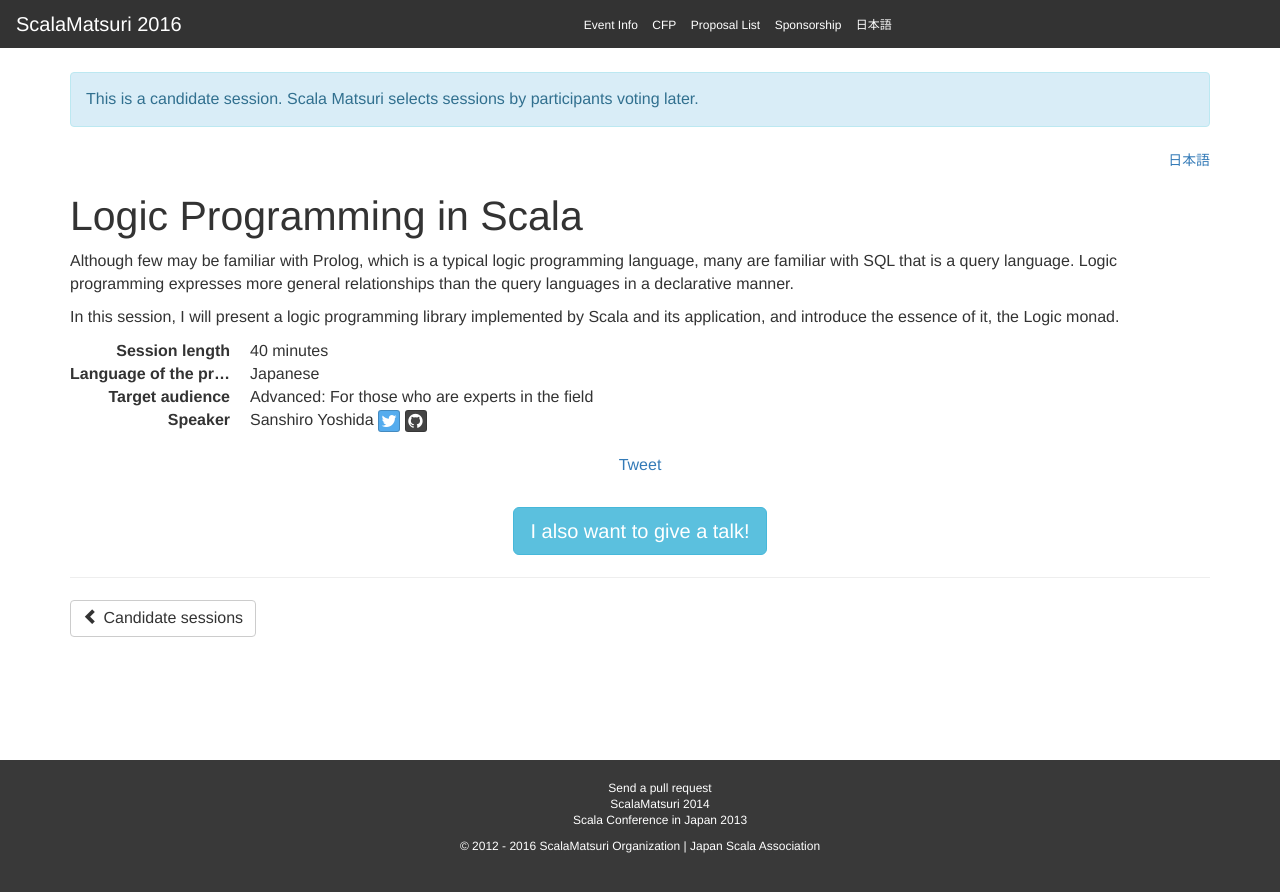
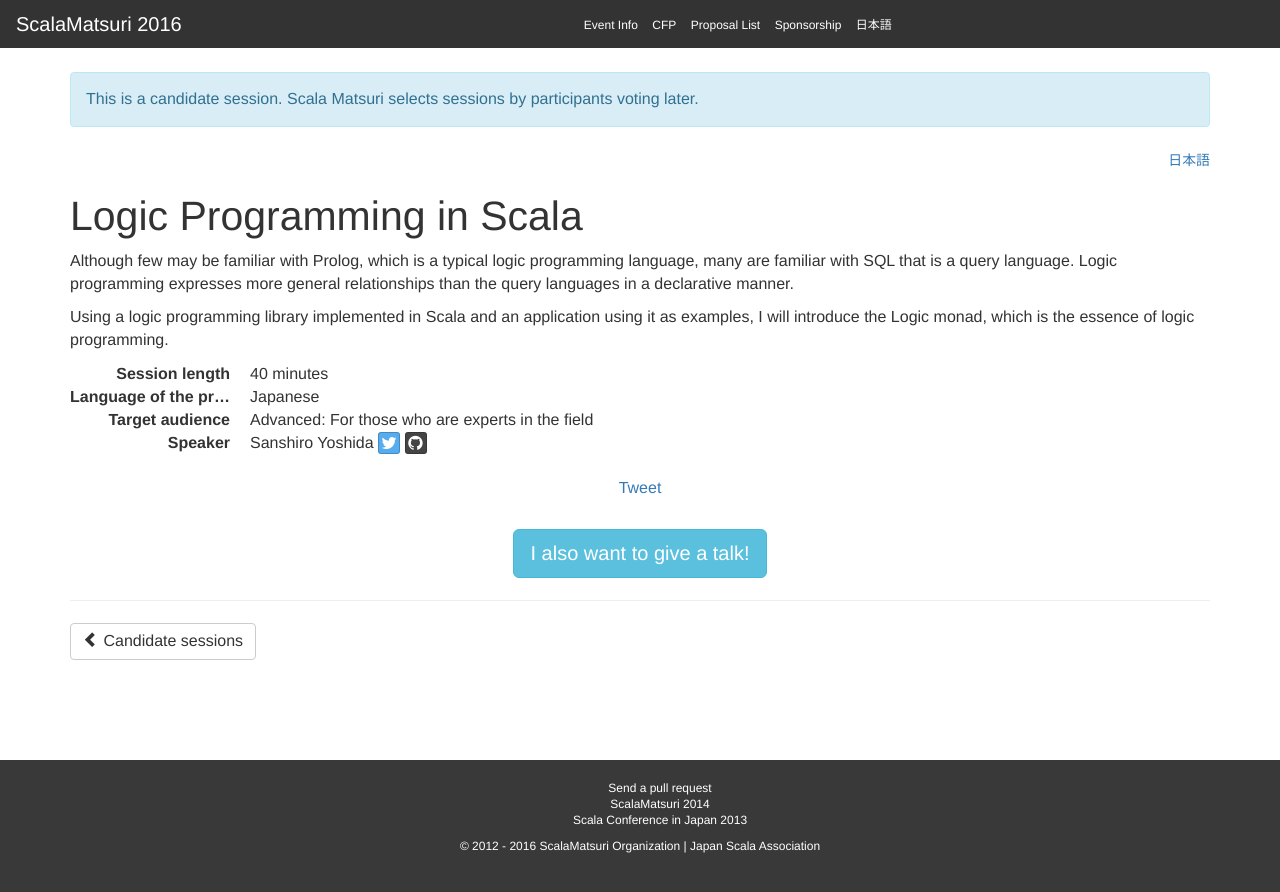
Before and after one commit to scalajp/2016.scalamatsuri.org, a Jekyll site: the page built from _candidates_en/SanshiroYoshida_1.html, in a window 1280 px wide. Shown: the top 892 px of the page. Built offline with Jekyll 4.4.1, drawn with Linux system fonts in a browser that asks for light colours; nearby versions of some CDN libraries; comment, search, counter and statistics services are not loaded.

Commit message:
Update SanshiroYoshida_1.html

```diff
--- a/_candidates_en/SanshiroYoshida_1.html
+++ b/_candidates_en/SanshiroYoshida_1.html
@@ -9,4 +9,4 @@ github: https://github.com/halcat0x15a
 ---
 <p>Although few may be familiar with Prolog, which is a typical logic programming language, many are familiar with SQL that is a query language. Logic programming expresses more general relationships than the query languages in a declarative manner.</p>
 
-<p>In this session, I will present a logic programming library implemented by Scala and its application, and introduce the essence of it, the Logic monad.</p>
+<p>Using a logic programming library implemented in Scala and an application using it as examples, I will introduce the Logic monad, which is the essence of logic programming.</p>
```
